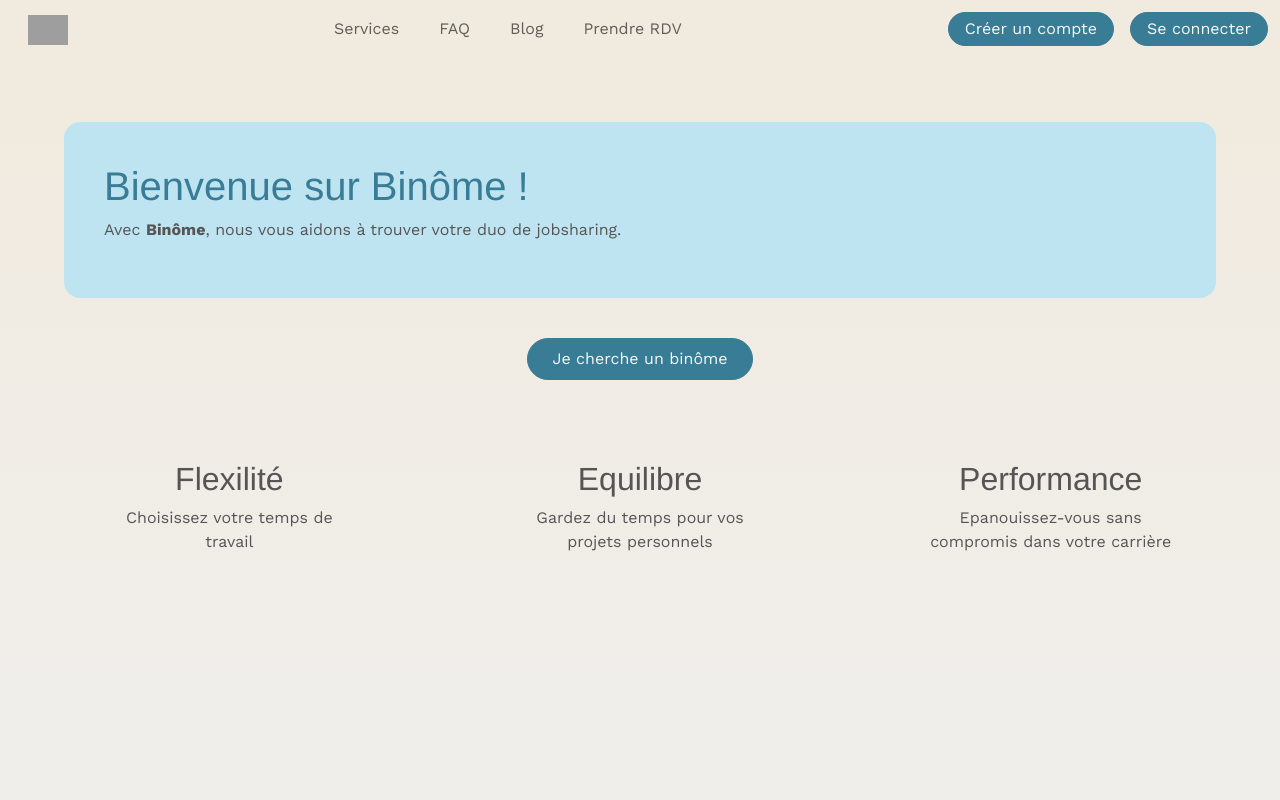
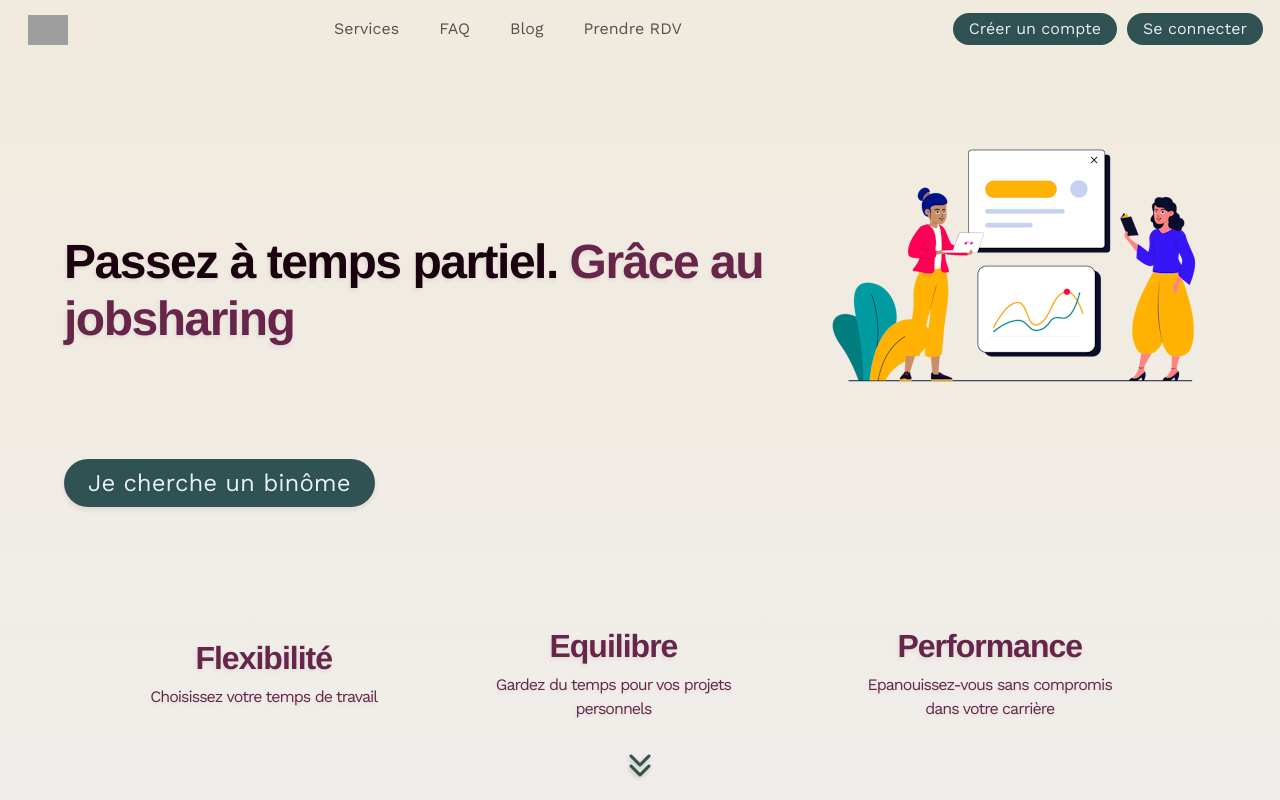
Before and after one commit to GoeletteSAS/binome-app, a Rails app: page / in a window 1280 px wide. Run offline with Rails 7, Linux system fonts and the light colour scheme; style sheets or scripts are compiled from the project's sources; some libraries are stand-ins or nearby versions; grey boxes are pictures that could not be loaded.

Commit message:
desing home and fixture avatar

```diff
--- a/app/assets/stylesheets/components/_avatar.scss
+++ b/app/assets/stylesheets/components/_avatar.scss
@@ -9,12 +9,12 @@
 .avatar-bordered {
   width: 40px;
   border-radius: 50%;
-  box-shadow: 0 1px 2px rgba(0,0,0,0.2);
-  border: white 1px solid;
+  box-shadow: 0 1px 2px $box-shadow-primary;
+  border: $white-secondary 1px solid;
 }
 .avatar-square {
   width: 40px;
   border-radius: 0px;
-  box-shadow: 0 1px 2px rgba(0,0,0,0.2);
-  border: white 1px solid;
+  box-shadow: 0 1px 2px $box-shadow-primary;
+  border: $white-secondary 1px solid;
 }
--- a/app/assets/stylesheets/components/_buttons.scss
+++ b/app/assets/stylesheets/components/_buttons.scss
@@ -1,12 +1,12 @@
 .round-button {
   background-image: asset-url("https://www.iconpacks.net/icons/2/free-plus-icon-3107-thumb.png");
-  color: black;
+  color: $black-primary;
   font-weight: bold;
-  text-shadow: #FC0 1px 0 10px;
+  text-shadow: $box-shadow-secondary 1px 0 10px;
   width: 40px;
   height: 40px;
   border-radius: 50%;
-  background-color: $mid-green;
+  background-color: $dark-gray-secondary;
   border-style: none;
   display: flex;
   justify-content: center;
@@ -15,6 +15,51 @@
   text-decoration: none;
 
   &:hover {
-    background-color: $dark-green;
+    background-color: $black-secondary;
   }
 }
+
+.main-cta-home {
+  font-size: 24px;
+  color: $white-secondary;
+  border-radius: 43px;
+  padding-inline: 1.5rem;
+  padding-top: 0.4rem;
+  padding-bottom: 0.4rem;
+  background-color: $gray-secondary;
+  transition: 0.2s ease;
+  text-shadow: 0px 1px 3px $light-shadow-secondary;
+  box-shadow: 0px 3px 5px $light-shadow-secondary;
+}
+
+
+.main-cta-home:hover {
+  transform: scale(1.005);
+  opacity: 92%;
+  box-shadow: -14 13px 2px $box-shadow-secondary;
+
+}
+
+.secondary-cta {
+  font-size: 1rem;
+  color: $white-secondary;
+  text-shadow: 0 0px 1px $light-shadow-secondary;
+  border-radius: var(--bs-border-radius-pill);
+  padding-top: 0.25rem;
+  padding-bottom: 0.25rem;
+  padding-right: 1rem;
+  padding-left: 1rem;
+  background-color: $gray-secondary;
+  text-shadow: -1px 2px 4px $light-shadow-secondary;
+  transition: 0.2s ease;
+  text-align: center;
+  vertical-align: middle;
+  margin-inline: 5px;
+}
+
+
+.secondary-cta:hover {
+  transform: scale(1.005);
+  opacity: 95%;
+  box-shadow: -14 13px 2px $box-shadow-secondary;
+}
--- a/app/assets/stylesheets/components/_cards_jobsearch.scss
+++ b/app/assets/stylesheets/components/_cards_jobsearch.scss
@@ -8,7 +8,7 @@ main {
   display: flex;
   width: 960px;
   height: 165px;
-  background-color: $light-purple;
+  background-color: $light-gray-secondary;
   border-start-start-radius: 10px;
   border-start-end-radius: 10px;
   border-end-start-radius: 10px;
@@ -19,5 +19,5 @@ main {
 
 a {
   text-decoration: none;
-  color: $black;
+  color: $black-secondary;
 }
--- a/app/assets/stylesheets/components/_footer.scss
+++ b/app/assets/stylesheets/components/_footer.scss
@@ -15,7 +15,7 @@ footer div {
 footer div a {
   text-decoration: none;
   text-overflow: none;
-  color: black;
+  color: $black-primary;
 }
 
 .margin_right {
--- a/app/assets/stylesheets/components/_heading.scss
+++ b/app/assets/stylesheets/components/_heading.scss
@@ -1,3 +1,10 @@
 h1, h3 {
-  color: $dark-blue;
+  color: $dark-gray-primary;
 }
+
+h1 {
+  letter-spacing: -1.5px;
+  font-size: -webkit-xxx-large;
+  font-weight: 600;
+  text-shadow: -1px 2px 4px $light-shadow-primary;
+}
--- a/app/assets/stylesheets/components/_homepage.scss
+++ b/app/assets/stylesheets/components/_homepage.scss
@@ -1,22 +1,91 @@
-.home-background {
-  background: linear-gradient($light-beige, $very-light-beige);
+.home-background-1 {
+  background: linear-gradient($background-gray, $background-white);
 }
 
-.home-left-spacing {
-  padding: 24px;
-  padding: 24px;
+.home-background-2 {
+  background: linear-gradient($background-white, $background-gray);
 }
 
-.card-home {
-  border-radius: 16px;
-  background-color: $very-light-blue;
-  padding: 40px;
-  margin: 40px;
+.home-container {
+  padding: 9vh 5vw 0vh 5vw;
+  max-height: 91vh;
+  display: flex;
+  flex-direction: column;
+  flex-shrink: inherit;
+}
+
+.home-header-and-CTA {
+  display: flex;
+  flex-direction: column;
+  justify-content: space-evenly;
+  align-items: flex-start;
+}
+
+.home-with-pic {
+  display: flex;
+  justify-content: space-between;
+  min-height: 60vh;
+}
+
+.home-with-pic img{
+  align-items: end;
+}
+
+.home-with-pic span {
+  color: $black-primary;
 }
 
 .mini-card-home {
-  padding: 40px;
-  margin: 40px;
-  width: 400px;
+  margin-inline: 10px;
+  max-width: 280px;
+  min-width: 150 px;
+  text-align: -webkit-center;
+  color: $dark-gray-primary;
+  align-items: center;
+}
+
+#promess {
+  display: flex;
+  align-items: center;
+  justify-content: space-evenly;
+  flex-wrap: wrap;
+  text-shadow: -1px 2px 4px $light-shadow-primary;
+  min-height:  18vh;
+}
+
+#promess h2 {
+  font-size: 32px;
+  font-weight: 600;
+  letter-spacing: -1px;
+}
+
+#promess p {
+  letter-spacing: -1px;
+}
+
+
+.scroll-down {
+  display: flex;
+  flex-direction: column;
   text-align: center;
+  max-height: 5vh;
 }
+i {
+  color: $gray-secondary;
+  font-size: 24px;
+  font-weight: 300;
+  margin:-7px;
+  padding: -15px;
+  text-shadow: -1px 2px 4px $box-shadow-secondary;
+}
+
+.steps-to-jobsharing {
+  display: flex;
+  flex-wrap: wrap;
+}
+
+.cards-steps-to-jobsharing {
+  border: 0.2px solid $dark-gray-secondary;
+  border-radius: 4px;
+  box-shadow: 0px 1px $light-shadow-secondary;
+}
--- a/app/assets/stylesheets/components/_navbar.scss
+++ b/app/assets/stylesheets/components/_navbar.scss
@@ -1,6 +1,8 @@
 .navbar-lewagon {
   justify-content: space-between;
-  background: white;
+  background: $white-primary;
+  color: $dark-gray-secondary;
+  max-height: 9vh;
 }
 
 .navbar-lewagon .navbar-collapse {
@@ -12,6 +14,25 @@
 }
 
 .nav-background {
-  background-color: $light-beige;
+  background-color: $background-gray;
   padding-left: 16px;
 }
+
+
+// .navbar-custom {
+//   background-color: rgb(241, 234, 222);
+//   display: flex;
+//   padding-left: 80px;
+//   flex-direction: row;
+//   flex-wrap: nowrap;
+//   align-content: normal;
+//   justify-content: flex-start;
+//   align-items: center;
+// }
+
+// @media (min-width: 992px) {
+//   .navbar-expand-lg {
+//       flex-wrap: nowrap;
+//       justify-content: flex-start;
+//   }
+// }
--- a/app/assets/stylesheets/components/_profiles.scss
+++ b/app/assets/stylesheets/components/_profiles.scss
@@ -14,11 +14,11 @@
 .profile-card {
   margin-left: 20px;
   margin-bottom: 20px;
-  background-color: white;
+  background-color: $white-primary;
   max-width: 400px;
   border-radius: 12px;
   padding: 1.5rem;
-  box-shadow: 0 4px 6px rgba(0, 0, 0, 0.1), 0 1px 3px rgba(0, 0, 0, 0.08);
+  box-shadow: 0 4px 6px $box-shadow-primary, 0 1px 3px $light-shadow-primary;
   transition: transform 0.2s ease;
 }
 
--- a/app/assets/stylesheets/components/_tabs.scss
+++ b/app/assets/stylesheets/components/_tabs.scss
@@ -1,12 +1,12 @@
 .tabs-background {
-  background: linear-gradient($light-beige, $very-light-beige);
+  background: linear-gradient($background-gray, $background-white);
   padding-left: 24px;
   padding-top: 24px;
   padding-bottom: 32px;
 }
 
 .tabs-titles {
-  color: $dark-blue;
+  color: $dark-gray-primary;
   margin-bottom: 16px;
 }
 
--- a/app/assets/stylesheets/config/_bootstrap_variables.scss
+++ b/app/assets/stylesheets/config/_bootstrap_variables.scss
@@ -11,8 +11,8 @@ $body-bg:                $very-light-beige;
 $font-size-base:         1rem;
 
 // Colors
-$body-color: $gray;
-$primary:    $dark-blue;
+$body-color: $gray-primary;
+$primary:    $dark-gray-primary;
 $success:    $mid-green;
 $info:       $yellow;
 $danger:     $red;
--- a/app/assets/stylesheets/config/_colors.scss
+++ b/app/assets/stylesheets/config/_colors.scss
@@ -1,37 +1,83 @@
 // Define variables for your color scheme
 
-// For example:
+// secondary colors:
 
 $red: #ba3032;
 $orange: #E67E22;
 $yellow: #FFE367;
-$gray: #555555;
-$white: #FAFAFA;
-$black: #121212;
-$background: white;
+
+
+
+// shades :
 
 $very-very-light-green : #daefe6;
-$very-light-green : #a8eacc;
-$light-green : #3bdc93;
-$mid-green: #21cb7f;
-$dark-green: #20b974;
+$very-light-green :      #a8eacc;
+$light-green :           #3bdc93;
+$mid-green:              #21cb7f;
+$dark-green:             #20b974;
 
-$very-light-gray: #f5f5f5;
-$light-gray: #e8e8e8;
-$mid-gray: #AFADAD;
-$dark-gray: #555555;
+$very-light-gray:       #f5f5f5;
+$light-gray:            #e8e8e8;
+$mid-gray:              #AFADAD;
+$dark-gray:             #555555;
 
-$very-light-beige: #f0eeea;
-$light-beige: #f1eade;
-$mid-beige: #dbc495;
-$dark-beige: #c1a56f;
+$very-light-beige:      #f0eeea;
+$light-beige:           #f1eade;
+$mid-beige:             #dbc495;
+$dark-beige:            #c1a56f;
 
-$very-light-purple: #e5d0ea;
-$light-purple: #b77ac5;
-$mid-purple: #8c0fa8;
-$dark-purple: #4c0b5f;
+$very-light-purple:     rgb(243, 234, 243);
+$light-purple:          rgb(173, 112, 145);
+$mid-purple:            rgb(123, 60, 94);
+$dark-purple:           rgb(102, 37, 73);
+$black-purple:          rgb(26, 2, 15);
+$shadow-purple:         rgba(26, 2, 15, 0.2);
+$light-shadow-purple:   rgba(26, 2, 15, 0.08);
 
-$very-light-blue: #bee4f2;
-$light-blue: #75b9d5;
-$mid-blue: #2295c6;
-$dark-blue: #387c95;
+
+$very-light-blue:       rgb(190, 228, 242);
+$light-blue:            rgb(117, 185, 213);
+$mid-blue:              rgb(33, 149, 199);
+$dark-blue:             rgb(56, 124, 149);
+$black-blue:            rgb(11, 26, 32);
+$shadow-blue:           rgba(11,26,32,0.2);
+$light-shadow-blue:     rgba(11,26,32,0.08);
+
+
+
+// Main colors:
+
+$white-primary:         $very-light-purple;
+$light-gray-primary:    $light-purple;
+$gray-primary:          $mid-purple;
+$dark-gray-primary:     $dark-purple;
+$black-primary:         $black-purple;
+
+$box-shadow-primary:    $shadow-purple;
+$light-shadow-primary:  $light-shadow-purple;
+
+$background-primary:    $white-primary;
+
+// secondary colors:
+
+$white-secondary :      rgb(231, 241, 242);
+$light-gray-secondary:  rgb(72, 130, 134);
+$gray-secondary:        rgb(48, 82, 82);
+$dark-gray-secondary:   rgb(27, 46, 46);
+$black-secondary :      rgb(8, 13, 13);
+
+$box-shadow-secondary:  rgba(8, 13, 13, 0.2);
+$light-shadow-secondary:  rgba(8, 13, 13, 0.08);
+
+
+// background colors:
+
+$background-white:      $very-light-beige;
+$background-gray:       $light-beige;
+$background-dark:       $mid-beige;
+$background-black:      $dark-beige;
+
+
+// pour mémoire
+
+$memory-h1: #2c3e50;
--- a/app/views/pages/home.html.erb
+++ b/app/views/pages/home.html.erb
@@ -1,37 +1,56 @@
 <%# <h1>Pages#home</h1> %>
 <%# <p>Find me in app/views/pages/home.html.erb</p> %>
-<div class="home-background home-left-spacing">
+<div class="home-background-1 home-container">
 
-  <div class="card-home">
-    <h1>Bienvenue sur Binôme !</h1>
-    <p>Avec <strong>Binôme</strong>, nous vous aidons à trouver votre duo de jobsharing.</p>
-  </div>
+  <%# div with title, picture and CTA %>
 
-  <div class="d-flex align-items-center justify-content-center">
-    <div class="text-center">
-      <div class="d-flex gap-4">
+  <div class="home-with-pic">
+    <div class="home-header-and-CTA">
+        <h1><span>Passez à temps partiel.</span> Grâce au jobsharing</h1>
         <% if user_signed_in? %>
           <%= link_to "Je cherche un binôme", init_searches_path,
-                      class: "btn btn-primary btn-md px-4 py-2 rounded-pill" %>
+                      class: "main-cta-home" %>
         <% else %>
           <%= link_to "Je cherche un binôme", new_user_registration_path,
-                      class: "btn btn-primary btn-md px-4 py-2 rounded-pill" %>
+                      class: "main-cta-home" %>
         <% end %>
-      </div>
+    </div>
+
+    <%# div with home picture %>
+
+    <div>
+      <%= image_tag "Allura - Feedback Session.png", alt: "two-women-jobsharing"%>
+    </div>
+  </div>
+  <%# display-flex with 3 marketing promesses %>
+  <div id="promess">
+    <div class="mini-card-home">
+      <h2>Flexibilité</h2>
+      <p>Choisissez votre temps de travail</p>
+    </div>
+    <div class="mini-card-home">
+      <h2>Equilibre</h2>
+      <p>Gardez du temps pour vos projets personnels</p>
+    </div>
+    <div class="mini-card-home">
+      <h2>Performance</h2>
+      <p>Epanouissez-vous sans compromis dans votre carrière</p>
     </div>
   </div>
 
-  <div class="d-flex align-items-center justify-content-evenly">
-    <div class="flex-item mini-card-home">
-      <h2>Flexilité</h2>
-      <p>Choisissez votre temps de travail</p>
-    </div>
-    <div class="flex-item mini-card-home">
-      <h2>Equilibre</h2>
-      <p>Gardez du temps pour vos projets personnels</p>
-    </div>
-    <div class="flex-item mini-card-home">
-      <h2>Performance</h2>
-      <p>Epanouissez-vous sans compromis dans votre carrière</p>
-    </div>
+  <%# div with call to action scroll down %>
+  <div class="scroll-down">
+    <i class="fa-solid fa-chevron-down"></i>
+    <i class="fa-solid fa-chevron-down"></i>
+  </div>
 </div>
+
+<%# page d'information %>
+
+<div class="home-background-2 home-left-spacing" id="home-section-2">
+<div class="col steps-to-jobsharing">
+<div class="row cards-steps-to-jobsharing">
+
+</div>
+</div>
+</div>
--- a/app/views/shared/_navbar.html.erb
+++ b/app/views/shared/_navbar.html.erb
@@ -26,12 +26,12 @@
       </ul>
 
       <% if user_signed_in? %>
-        <%= link_to "Mon tableau de bord", dashboard_searches_path, class: "btn btn-primary btn-md me-3 px-3 py-1 rounded-pill" %>
+        <%= link_to "Mon tableau de bord", dashboard_searches_path, class: "secondary-cta" %>
         <%#= link_to "Se déconnecter", destroy_user_session_path, data: { turbo_method: :delete} %>
-        <%= button_to "Se déconnecter", destroy_user_session_path, method: :delete, class: "btn btn-primary btn-md px-3 py-1 rounded-pill" %>
+        <%= link_to "Se déconnecter", destroy_user_session_path, data: { "turbo-method": :delete }, class: "secondary-cta" %>
       <% else %>
-        <%= link_to "Créer un compte", new_user_registration_path, class: "btn btn-primary btn-md me-3 px-3 py-1 rounded-pill" %>
-        <%= link_to "Se connecter", new_user_session_path, class: "btn btn-primary btn-md px-3 py-1 rounded-pill" %>
+        <%= link_to "Créer un compte", new_user_registration_path, class: "secondary-cta" %>
+        <%= link_to "Se connecter", new_user_session_path, class: "secondary-cta" %>
       <% end %>
 
     </div>
```
Also changed, not shown: app/assets/images/Allura - Feedback Session.png (added), app/assets/stylesheets/config/_fonts.scss (line endings or trailing spaces).
